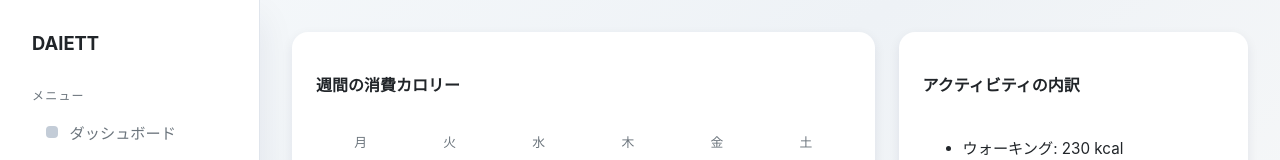
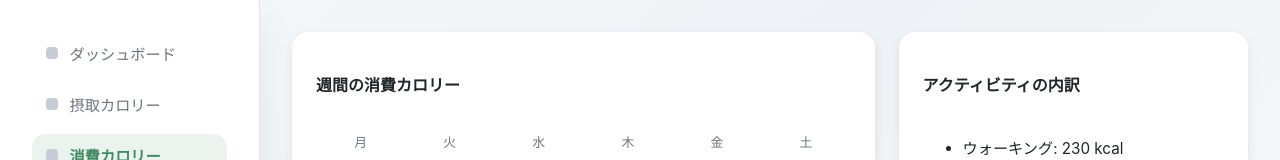
Before and after one commit to kazukittin/Daiett_App, a React app in the folder frontend/: page /burn in a window 1280 px wide. Shown: the top 160 px of the page. Built offline with nearby package versions, Linux system fonts and the light colour scheme; no server answers; the HTML template or start-up script is replaced by a standard one.

Commit message:
feat: add Sidebar component with navigation links and quick action buttons

```diff
--- a/frontend/src/components/layout/Sidebar.jsx
+++ b/frontend/src/components/layout/Sidebar.jsx
@@ -15,17 +15,14 @@ export default function Sidebar() {
 
   return (
     <aside className="sidebar">
-      <div className="sidebar-logo">DAIETT</div>
 
       <div>
-        <div className="nav-section-title">メニュー</div>
         <ul className="nav-list">
           {menu.map((item) => (
             <li
               key={item.path}
-              className={`nav-item ${
-                location.pathname === item.path ? "active" : ""
-              }`}
+              className={`nav-item ${location.pathname === item.path ? "active" : ""
+                }`}
               onClick={() => navigate(item.path)}
             >
               <div className="nav-icon" />
```
